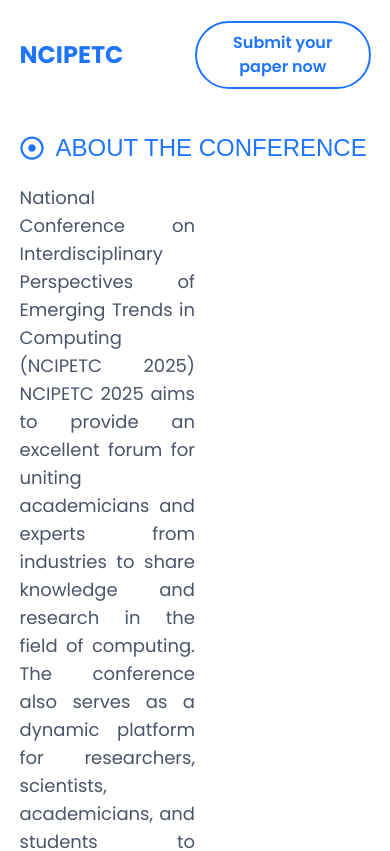
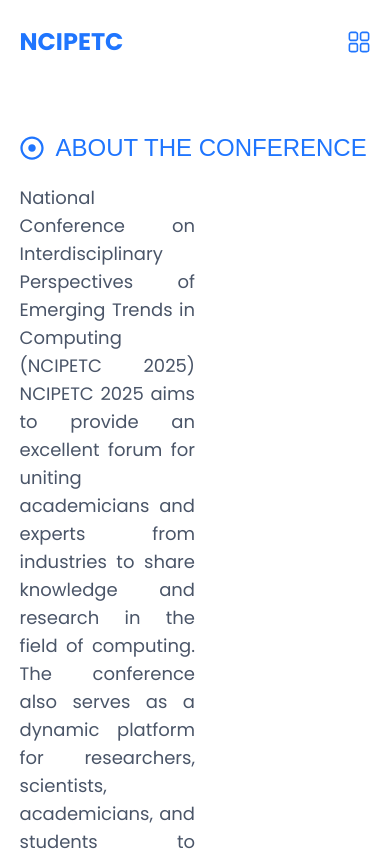
Before and after one commit to AbhishekNSanthosh/ncipetc-25, a Next.js app: page /about in a window 390 px wide. Shown: the top 851 px of the page. Built offline with nearby package versions, Linux system fonts and the light colour scheme; a web font is replaced by a local one.

Commit message:
feat: header responsive

```diff
--- a/src/widgets/Header/view.tsx
+++ b/src/widgets/Header/view.tsx
@@ -3,13 +3,14 @@ import { navItem } from "@utils/constants";
 import Link from "next/link";
 import React, { useState } from "react";
 import { RiArrowDropDownLine } from "react-icons/ri";
+import { RxDashboard } from "react-icons/rx";
 
 export default function Header() {
   const [isScrolled, setIsScrolled] = useState(false);
   const [activeDropdown, setActiveDropdown] = useState<number | null>(null); // State can be a number or null
 
   return (
-    <div className="px-[5vw] absolute top-0 flex flex-row items-center justify-center h-[13vh] w-full">
+    <div className="px-[5vw] absolute top-0 flex flex-row items-center justify-center h-[10vh] lg:h-[13vh] md:h-[12vh] w-full">
       <div className="flex flex-row items-center justify-between w-full">
         <div className="flex-[1] flex">
           <span className="text-primary-600 font-bold text-2xl">
@@ -52,13 +53,16 @@ export default function Header() {
             </div>
           ))}
         </div>
-        <div className="flex-1 flex items-center justify-end">
+        <div className="flex-1 hidden md:flex lg:flex items-center justify-end">
           <Link href={"https://forms.gle/VWgA4t2jr1esEkLcA"} target="_blank">
             <button className="px-3 py-2 rounded-full border-2 text-primary-600  font-semibold border-primary-600">
               Submit your paper now
             </button>
           </Link>
         </div>
+        <div className="flex-1 flex md:flex lg:hidden items-center justify-end">
+        <button className=""><RxDashboard className="text-2xl text-primary-600"/></button>
+        </div>
       </div>
     </div>
   );
```
